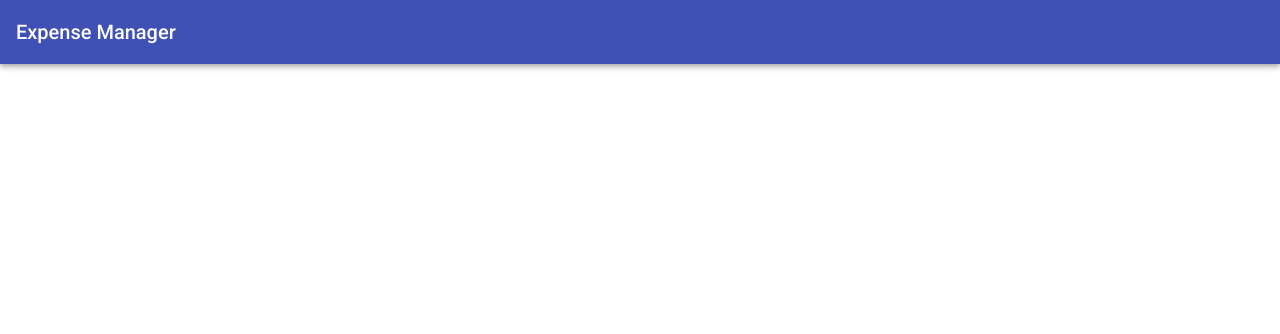
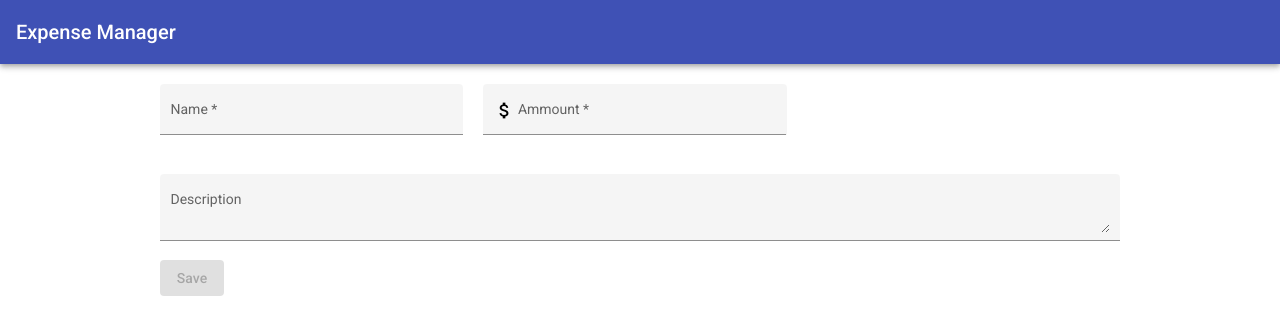
Before and after one commit to miguelcaravantes/expense-manager-web, an Angular app: page /categories/create in a window 1280 px wide. Before the commit this address led to /. Shown: the top 334 px of the page. Built offline with nearby package versions, Linux system fonts and the light colour scheme.

Commit message:
Add Categories Module,Component and service

```diff
--- a/angular.json
+++ b/angular.json
@@ -127,5 +127,8 @@
       }
     }
   },
-  "defaultProject": "expense-manager-web"
+  "defaultProject": "expense-manager-web",
+  "cli": {
+    "analytics": "73aec424-40e1-422f-91d8-5fa2a923c711"
+  }
 }
--- a/src/app/app.module.ts
+++ b/src/app/app.module.ts
@@ -1,3 +1,4 @@
+import { CategoriesModule } from './categories/categories.module';
 import { BrowserModule } from '@angular/platform-browser';
 import { NgModule } from '@angular/core';
 
@@ -28,6 +29,7 @@ import { BaseUrlInterceptor } from './core/http-interceptor/base-url.interceptor
     MaterialModule,
     DashboardModule,
     ExpensesModule,
+    CategoriesModule
   ],
   providers:
     [
--- /dev/null
+++ b/src/app/categories/categories.module.ts
@@ -0,0 +1,16 @@
+import { NgModule } from '@angular/core';
+import { CategoriesRoutingModule } from './categories-routing.module';
+import { CreateCategoryComponent } from './create-category/create-category.component';
+import { SharedModule } from '../shared/shared.module';
+import { CoreModule } from '@angular/flex-layout';
+
+
+
+@NgModule({
+  declarations: [CreateCategoryComponent],
+  imports: [
+    SharedModule
+    , CategoriesRoutingModule
+  ]
+})
+export class CategoriesModule { }
--- /dev/null
+++ b/src/app/categories/category.service.ts
@@ -0,0 +1,15 @@
+import { Injectable } from '@angular/core';
+import { HttpClient } from '@angular/common/http';
+import { Observable } from 'rxjs';
+
+@Injectable({
+  providedIn: 'root'
+})
+export class CategoryService {
+
+  constructor(private httpClient: HttpClient) { }
+
+  createCategory(category: any): Observable<any> {
+    return this.httpClient.post('categories', category);
+  }
+}
--- /dev/null
+++ b/src/app/categories/create-category/create-category.component.html
@@ -0,0 +1,22 @@
+<div class="container">
+    <form [formGroup]="form" (ngSubmit)="save()" style="margin: 20px">
+      <div fxLayout="row wrap" fxLayout.lt-sm="column" fxLayoutGap="20px grid">
+        <mat-form-field appearance="fill" fxFlex="33" fxFlex.lt-md="50">
+          <mat-label>Name</mat-label>
+          <input matInput formControlName="name" placeholder="A short name" required>
+          <mat-error></mat-error>
+        </mat-form-field>
+        <mat-form-field appearance="fill" fxFlex="33" fxFlex.lt-md="50">
+          <mat-label>Ammount</mat-label>
+          <input matInput type="number" formControlName="ammount" placeholder="The total ammount of the expense" required>
+          <mat-icon matPrefix>attach_money</mat-icon>
+          <mat-error></mat-error>
+        </mat-form-field>
+        <mat-form-field appearance="fill" fxFlex="100">
+          <mat-label>Description</mat-label>
+          <textarea matInput formControlName="description" placeholder="Describe what the expense is about"></textarea>
+        </mat-form-field>
+      </div>
+      <button [disabled]="!form.valid" mat-raised-button color="primary">Save</button>
+    </form>
+  </div>
--- /dev/null
+++ b/src/app/categories/create-category/create-category.component.ts
@@ -0,0 +1,36 @@
+import { CategoryService } from './../category.service';
+import { Component, OnInit } from '@angular/core';
+import { FormBuilder, FormGroup, Validators } from '@angular/forms';
+
+
+
+@Component({
+  selector: 'app-create-category',
+  templateUrl: './create-category.component.html',
+  styleUrls: ['./create-category.component.scss']
+})
+export class CreateCategoryComponent implements OnInit {
+
+  form: FormGroup = this.formBuilder.group({
+    name: ['', [Validators.required, Validators.maxLength(30)], null,
+      {
+        required: '[name] is required', maxLength: 'The maximun length for [name] is {requiredLength}'
+      }],
+    ammount: ['', [Validators.min(1), Validators.required], null, { min: 'The <b>Ammount</b> must be greater than {min}' }],
+    description: ['']
+  });
+
+  constructor(
+    private formBuilder: FormBuilder,
+    private categoryService: CategoryService
+  ) {
+  }
+
+  ngOnInit(): void {
+  }
+
+  save(): void {
+    this.categoryService.createCategory(this.form.getRawValue()).subscribe(() => alert('saved'));
+  }
+
+}
```
Also changed, not shown: src/app/categories/categories-routing.module.ts (added, +15 -0 lines), src/app/categories/create-category/create-category.component.scss (added), 2 other files (tests, documents, lock files or other folders).
